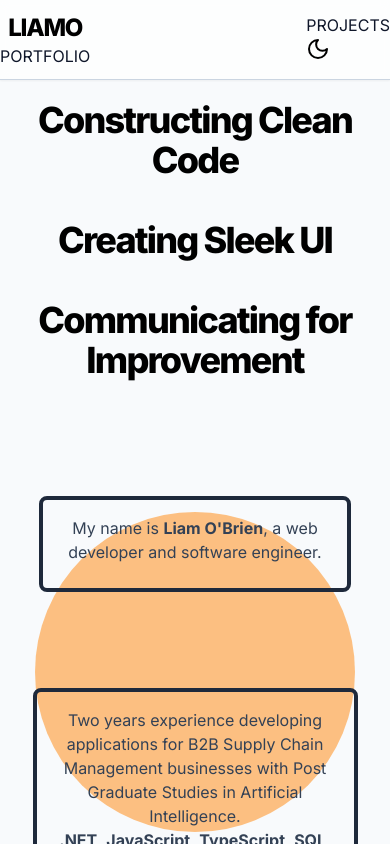
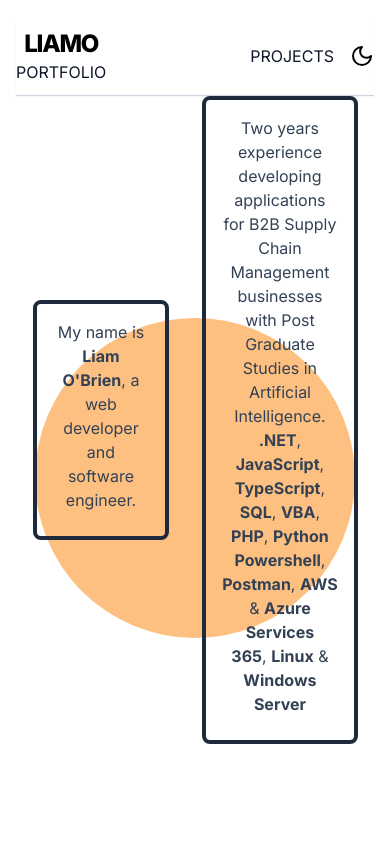
Before and after one commit to liamasis/testfolio, a Next.js app: page / in a window 390 px wide. Shown: the top 844 px of the page. Built offline with nearby package versions, Linux system fonts and the light colour scheme.

Commit message:
fixing flex and responsiveness, need to work on ipad size

```diff
--- a/src/app/layout.tsx
+++ b/src/app/layout.tsx
@@ -16,8 +16,10 @@
       <head>
         <title>liamo portfolio</title>
       </head>
-      <body className='min-h-screen bg-slate-50 dark:bg-slate-900 antialised w-full h-full justify-center'>
+      <body className='min-h-screen thisisatest antialised w-full h-full justify-center'>
         <Providers>
+          <div className="gradient1"></div>
+          <div className="gradient2"></div>
           <Navbar></Navbar>
           {children}
         </Providers>
--- a/src/app/page.tsx
+++ b/src/app/page.tsx
@@ -34,7 +34,8 @@
               </ul></Paragraph>
             </div>
           </div>
-          <div className="col-span-1 h-full w-full flex justify-center items-center">
+          <div className="col-span-3 xl:col-span-1  row-span-1 h-full w-full flex justify-center items-center">
+
             <Paragraph>Here are my contact details</Paragraph>
             <a href="https://www.linkedin.com/in/liam-o-brien-/" target="_blank" rel="noopener noreferrer">
               <Linkedin className={'dark:text-white mx-2'}/>
--- a/src/components/Navbar.tsx
+++ b/src/components/Navbar.tsx
@@ -26,7 +26,7 @@
                     <GlitchHeading text="PORTFOLIO" />
                 </Link>
             </div>
-            <div className=" md:flex gap-4">
+            <div className="flex justify-center gap-4">
 
 
 
--- a/src/styles/globals.css
+++ b/src/styles/globals.css
@@ -1,3 +1,27 @@
 @tailwind base;
 @tailwind components;
 @tailwind utilities;
+
+.thisisatest {
+    padding: 1rem;
+    height: 100vmin;
+    width: 100vmin;
+    display: grid;
+}
+
+#gradient1 {
+    background: linear-gradient(70deg, rgb(10, 3, 15) 0%, rgb(64, 69, 149) 25%, rgb(10, 3, 15) 50%, rgb(64, 69, 149) 75%, rgb(10, 3, 15) 100%);
+    z-index: 0;
+    background-size: 300% 200%;
+}
+
+
+div {
+    grid-column: 1;
+    grid-row: 1;
+}
+
+#gradient2 {
+    background: radial-gradient(circle, rgb(0, 0, 0) 0%, rgb(207, 204, 205) 55%, rgb(70, 9, 144) 100%);
+    mix-blend-mode: color-dodge;
+}
```
